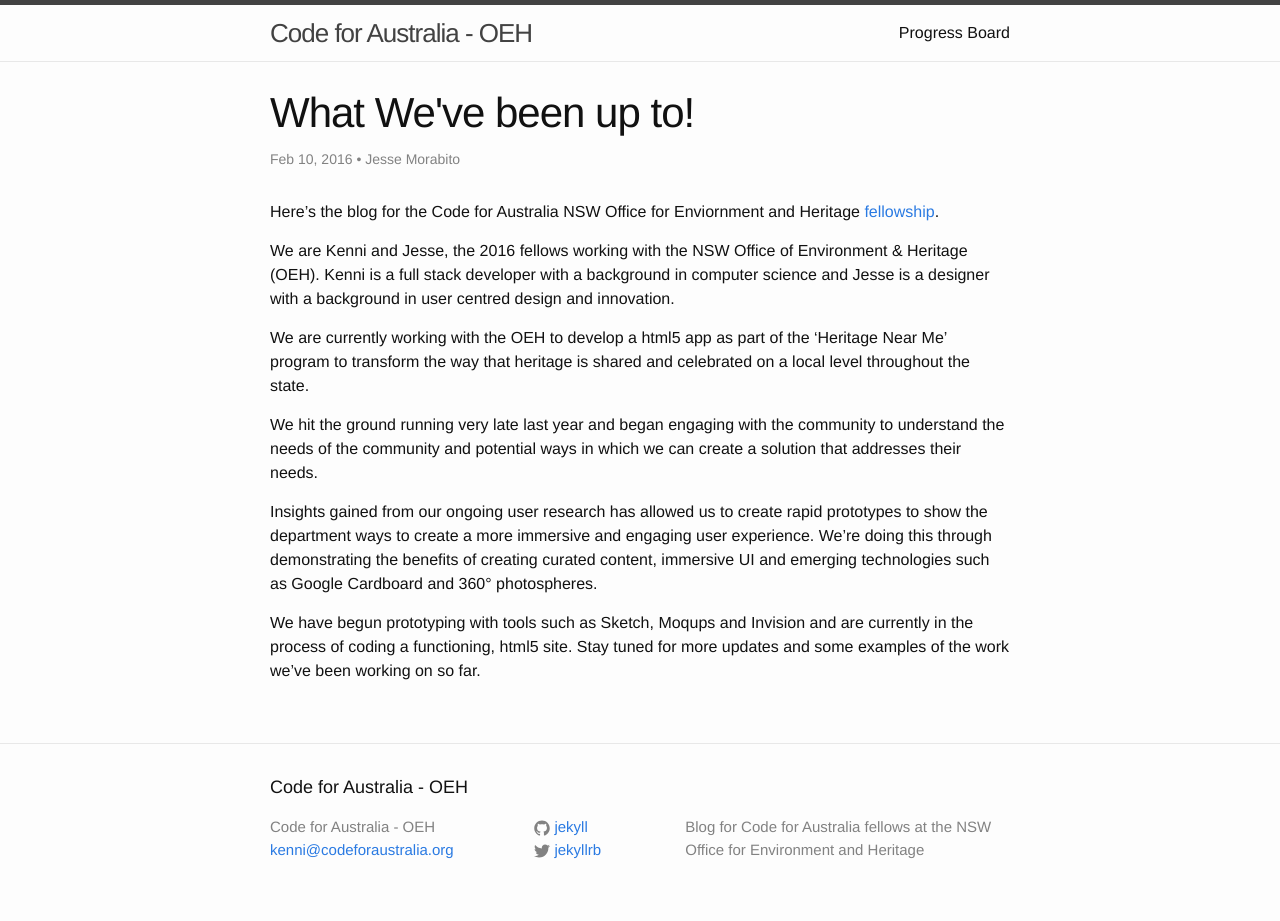
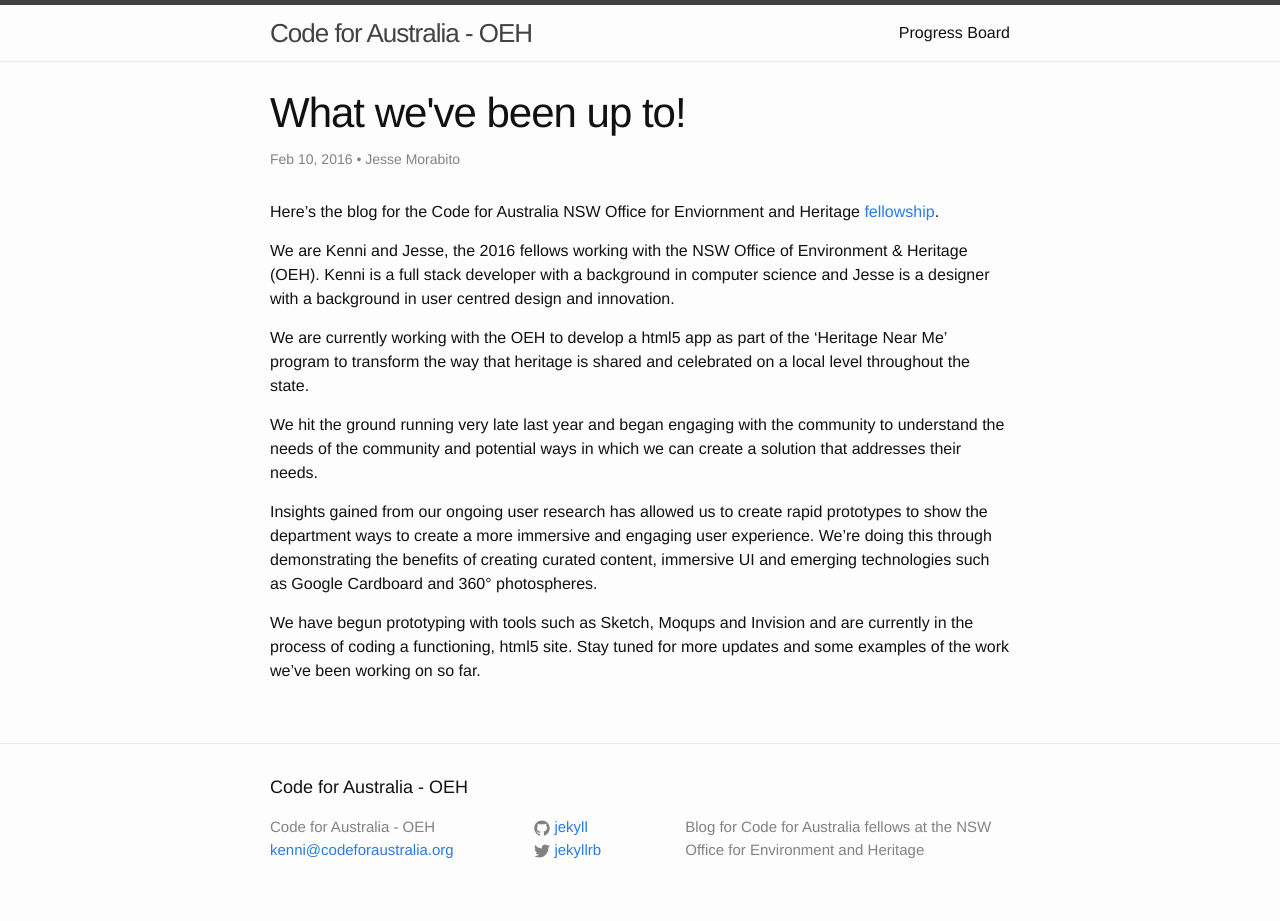
Before and after one commit to CodeforAustralia/oeh-blog, a Jekyll site: the page built from _posts/2016-02-10-what-we've-been-up-to-OEH-blog.md, in a window 1280 px wide. Built offline with Jekyll 4.4.1, drawn with Linux system fonts in a browser that asks for light colours.

Commit message:
Great punctuation

```diff
--- a/_posts/2016-02-10-what-we've-been-up-to-OEH-blog.md
+++ b/_posts/2016-02-10-what-we've-been-up-to-OEH-blog.md
@@ -1,6 +1,6 @@
 ---
 layout: post
-title:  "What We've been up to!"
+title:  "What we've been up to!"
 date:   2016-02-10
 author: Jesse Morabito
 categories: update
```
